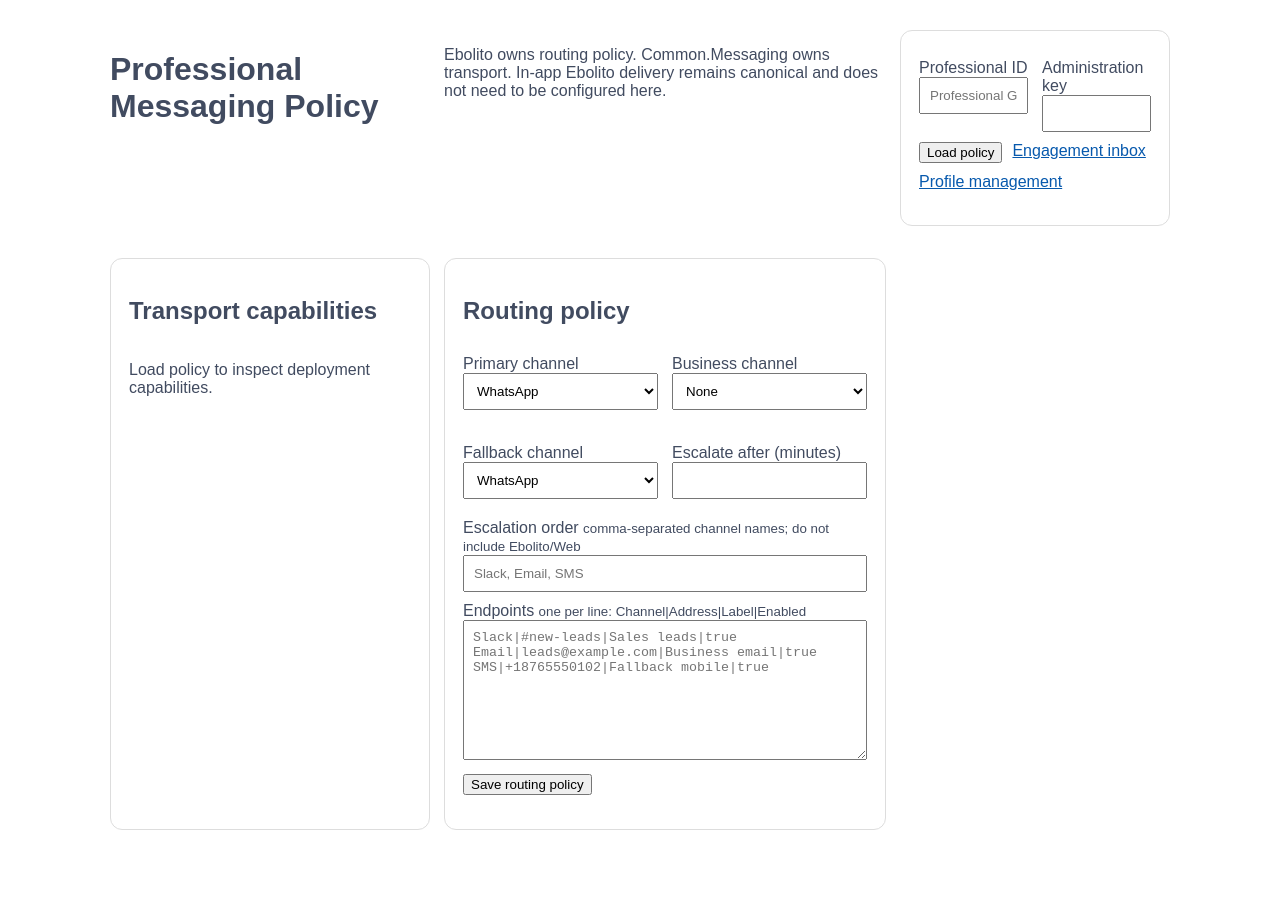
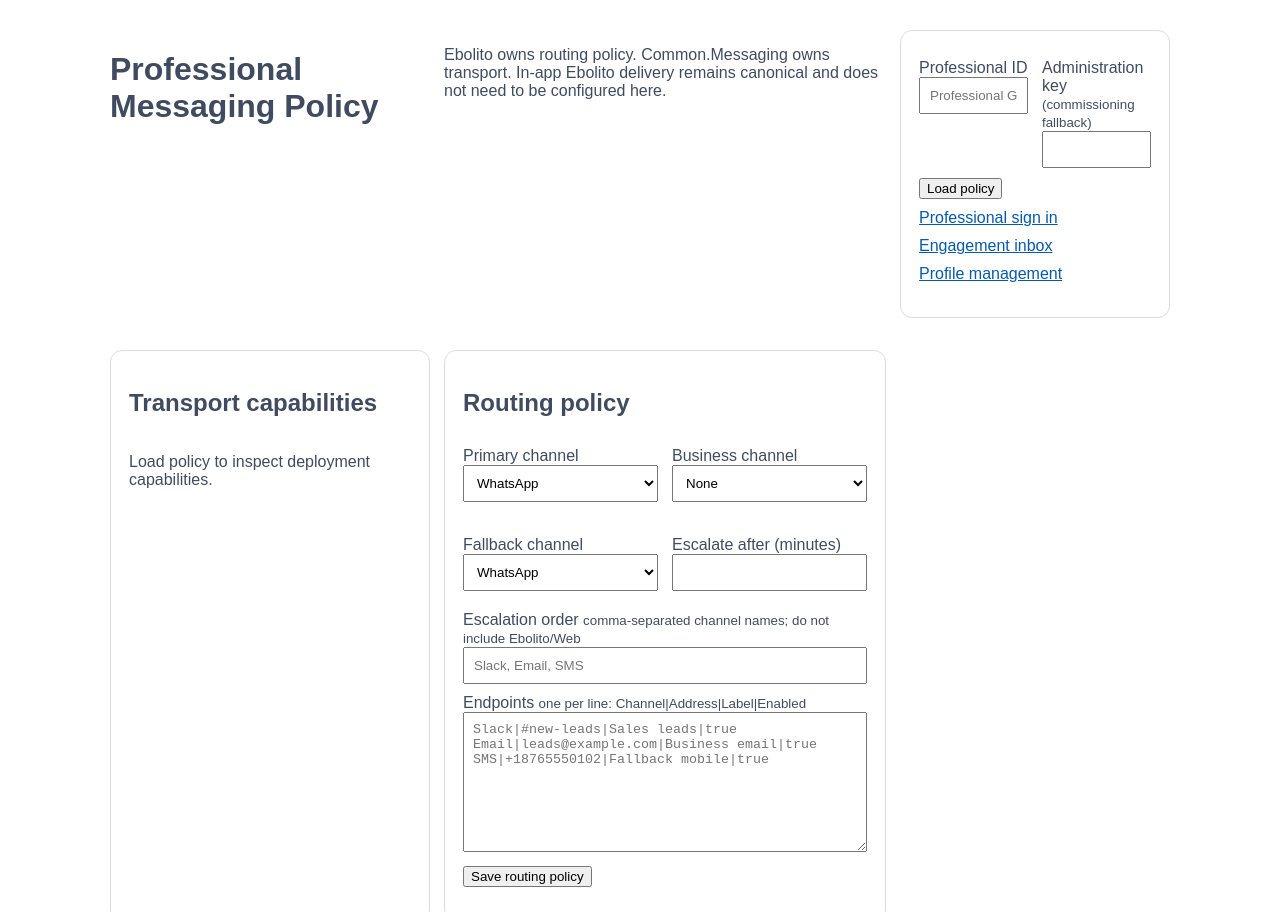
Before and after one commit to fitzroywright/ebolito, a plain HTML site: page Ebolito.Web/wwwroot/messaging.html in a window 1280 px wide. Shown: the top 912 px of the page. Before the commit the page ends 878 px from the top, so only its background shows below. Drawn offline with Linux system fonts and the light colour scheme.

Commit message:
Make professional sign-in primary in messaging UI

```diff
--- a/Ebolito.Web/wwwroot/messaging.html
+++ b/Ebolito.Web/wwwroot/messaging.html
@@ -13,21 +13,15 @@
   <main class="shell">
     <h1>Professional Messaging Policy</h1>
     <p>Ebolito owns routing policy. Common.Messaging owns transport. In-app Ebolito delivery remains canonical and does not need to be configured here.</p>
-
     <section class="card">
       <div class="grid">
         <label>Professional ID<input data-professional-id placeholder="Professional GUID"></label>
-        <label>Administration key<input data-admin-key type="password" autocomplete="current-password"></label>
+        <label>Administration key <small>(commissioning fallback)</small><input data-admin-key type="password" autocomplete="current-password"></label>
       </div>
-      <div class="actions"><button type="button" data-load>Load policy</button><a href="/inbox.html">Engagement inbox</a><a href="/manage.html">Profile management</a></div>
+      <div class="actions"><button type="button" data-load>Load policy</button><a href="/professional-login.html">Professional sign in</a><a href="/inbox.html">Engagement inbox</a><a href="/manage.html">Profile management</a></div>
       <p data-global-status></p>
     </section>
-
-    <section class="card">
-      <h2>Transport capabilities</h2>
-      <div class="capabilities" data-capabilities><p>Load policy to inspect deployment capabilities.</p></div>
-    </section>
-
+    <section class="card"><h2>Transport capabilities</h2><div class="capabilities" data-capabilities><p>Load policy to inspect deployment capabilities.</p></div></section>
     <section class="card">
       <h2>Routing policy</h2>
       <form data-policy-form>
```
